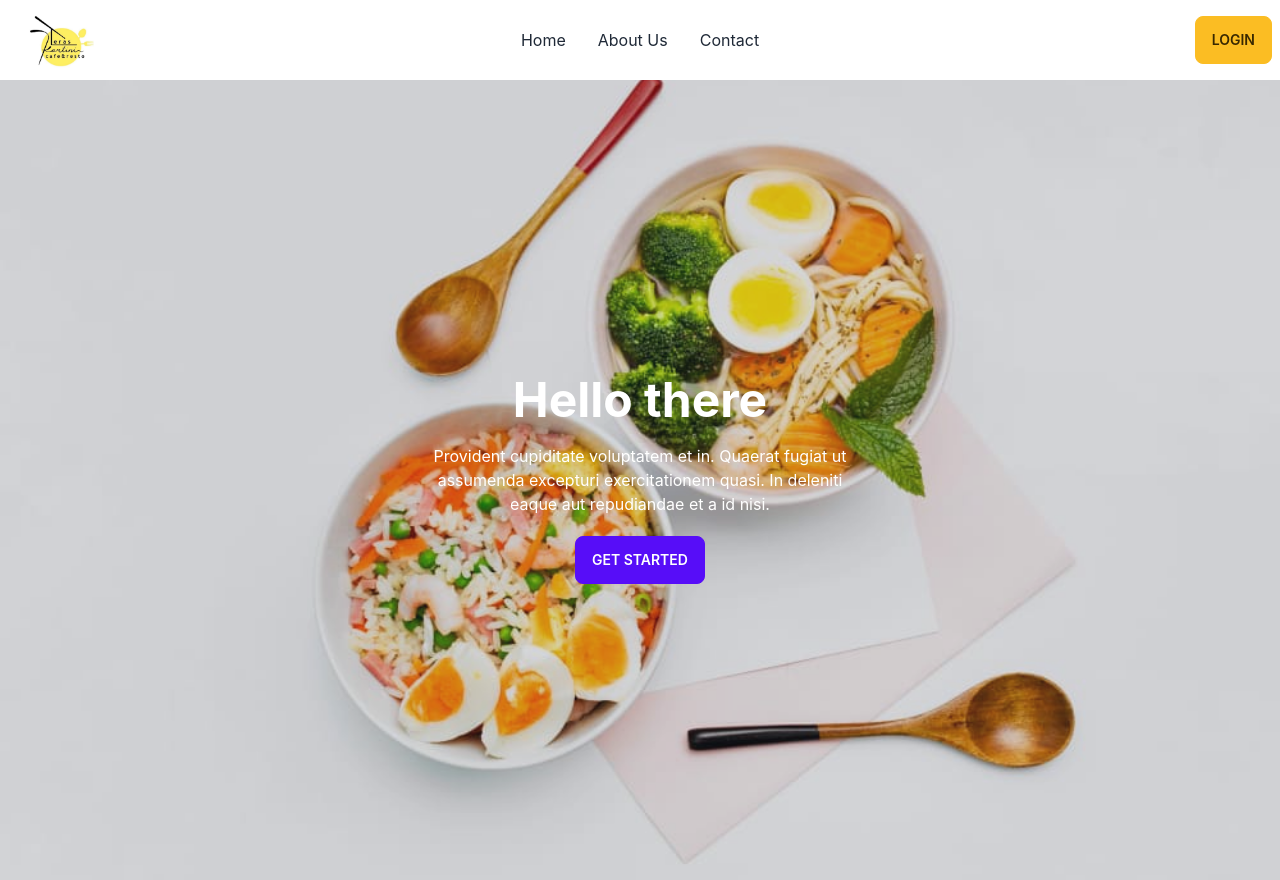
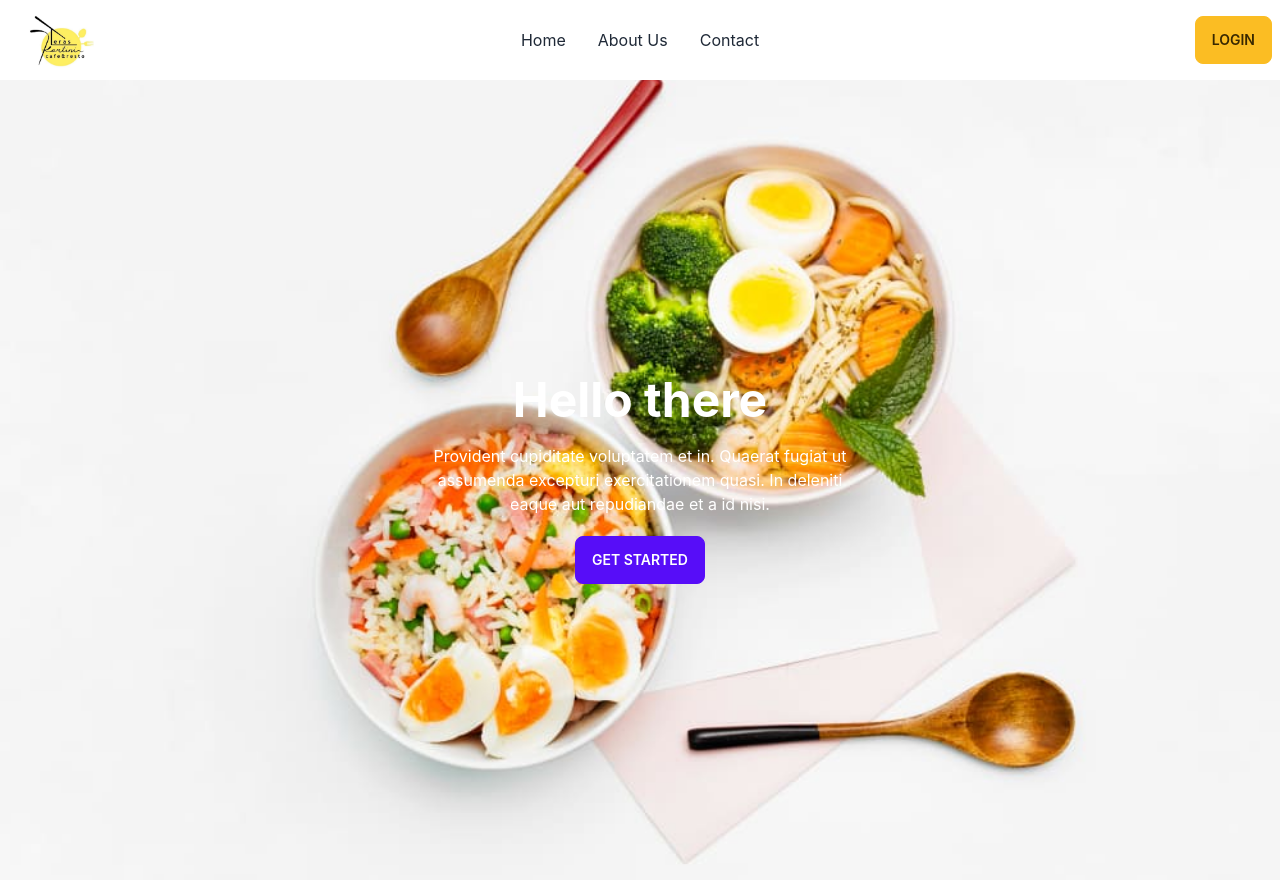
Before and after one commit to dindarahmadani/project-ta, a React (Create React App) app: page / in a window 1280 px wide. Built offline with nearby package versions, Linux system fonts and the light colour scheme.

Commit message:
fix: edit hero

```diff
--- a/src/components/pageGroup/Hero.js
+++ b/src/components/pageGroup/Hero.js
@@ -3,7 +3,7 @@ import React from 'react'
 function Hero() {
     return (
         <div className="hero min-h-screen" style={{ backgroundImage: `url("/img/hero.jpg")` }}>
-            <div className="hero-overlay bg-opacity-20"></div>
+            <div className="hero-overlay bg-opacity-0"></div>
             <div className="hero-content text-center text-neutral-content">
                 <div className="max-w-md">
                     <h1 className="mb-5 text-5xl font-bold">Hello there</h1>
```
